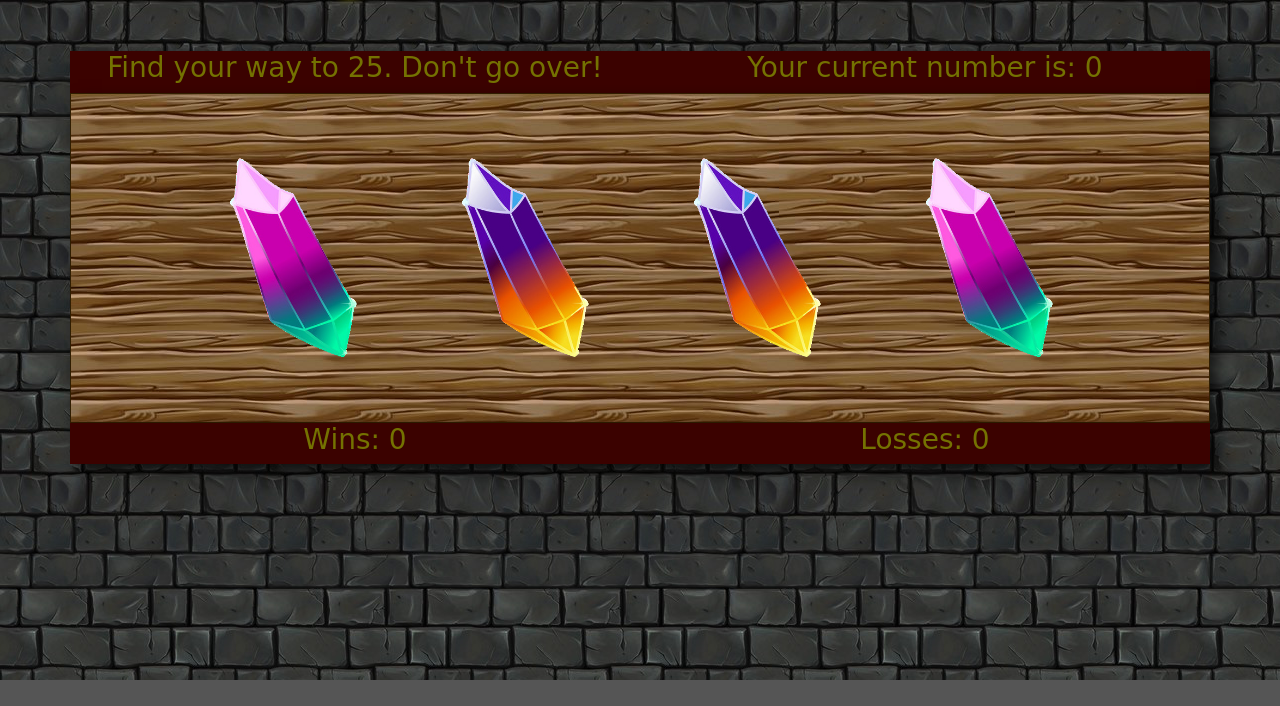
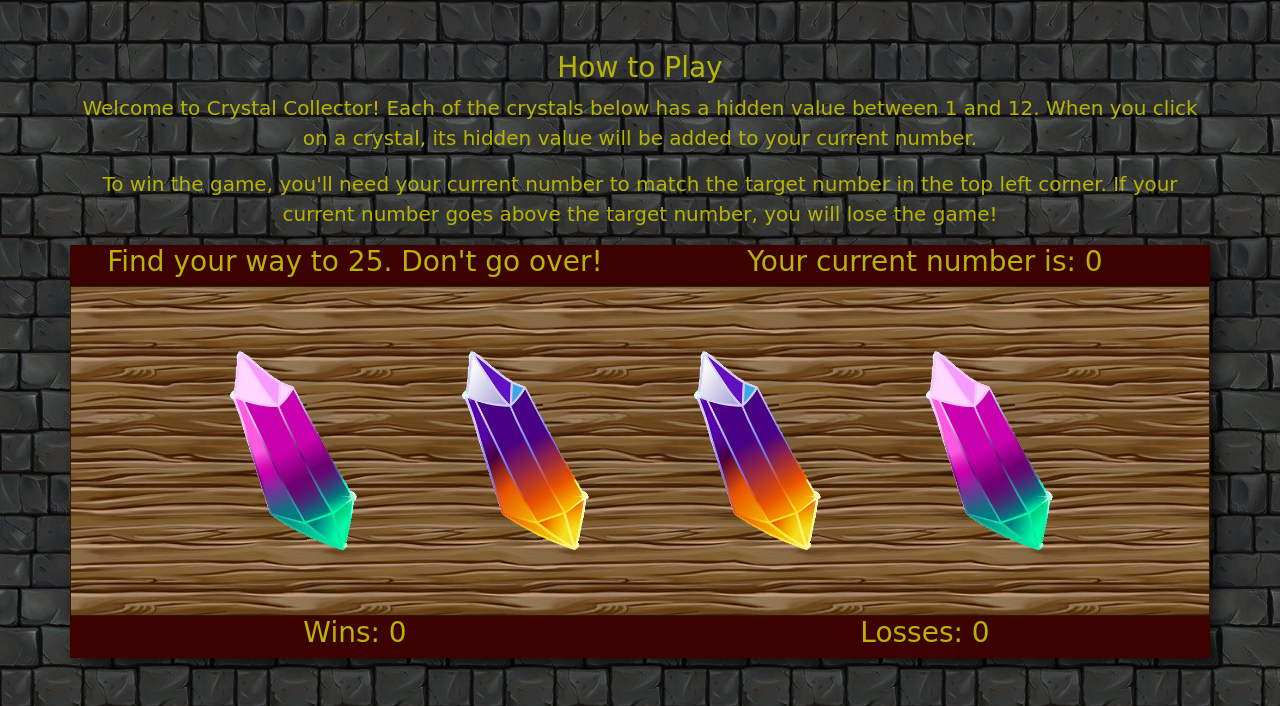
Before and after one commit to aevers3/crystal-collector, a plain HTML site: page index.html in a window 1280 px wide. Shown: the part 120-826 px from the top of the page. Before the commit the page ends 800 px from the top, so only its background shows below. Drawn offline with nearby package versions, Linux system fonts and the light colour scheme; a web font is replaced by a local one.

Commit message:
readme update

```diff
--- a/assets/css/style.css
+++ b/assets/css/style.css
@@ -3,11 +3,15 @@ body {
     background-image: url("../images/castle-wall.jpg")
 }
 
-h3 {
-    color: rgb(116, 114, 1);
+h3, p {
+    color: rgb(184, 181, 1);
     font-family: 'Averia Libre', cursive;
 }
 
+.intro-text {
+    font-size: 20px;
+    color: rgb(184, 181, 1);
+}
 
 /* General styling for crystal images */
 .crystal-image {
--- a/index.html
+++ b/index.html
@@ -19,6 +19,13 @@
                 <h1 id="page-header-text">Crystal Collector!</h1>
             </div>
         </div>
+        <div class="row">
+            <div class="col-12 text-center">
+                <h3>How to Play</h3>
+            </div>
+            <p class="intro-text text-center">Welcome to Crystal Collector! Each of the crystals below has a hidden value between 1 and 12. When you click on a crystal, its hidden value will be added to your current number.</p>
+            <p class="intro-text text-center">To win the game, you'll need your current number to match the target number in the top left corner. If your current number goes above the target number, you will lose the game!</p>
+        </div>
         <div class="row text-center custom-instruction-text">
             <div class="col-6">
                 <h3 id="computer-number-text"></h3>
@@ -32,7 +39,7 @@
                 <div id="crystals"></div>
             </div>
         </div>
-        <div class="row text-center custom-win-loss">
+        <div class="row text-center custom-win-loss mb-5">
             <div class="col-6">
                 <h3 id="wins-text"></h3>
             </div>
```
Also changed, not shown: 2 other files.
